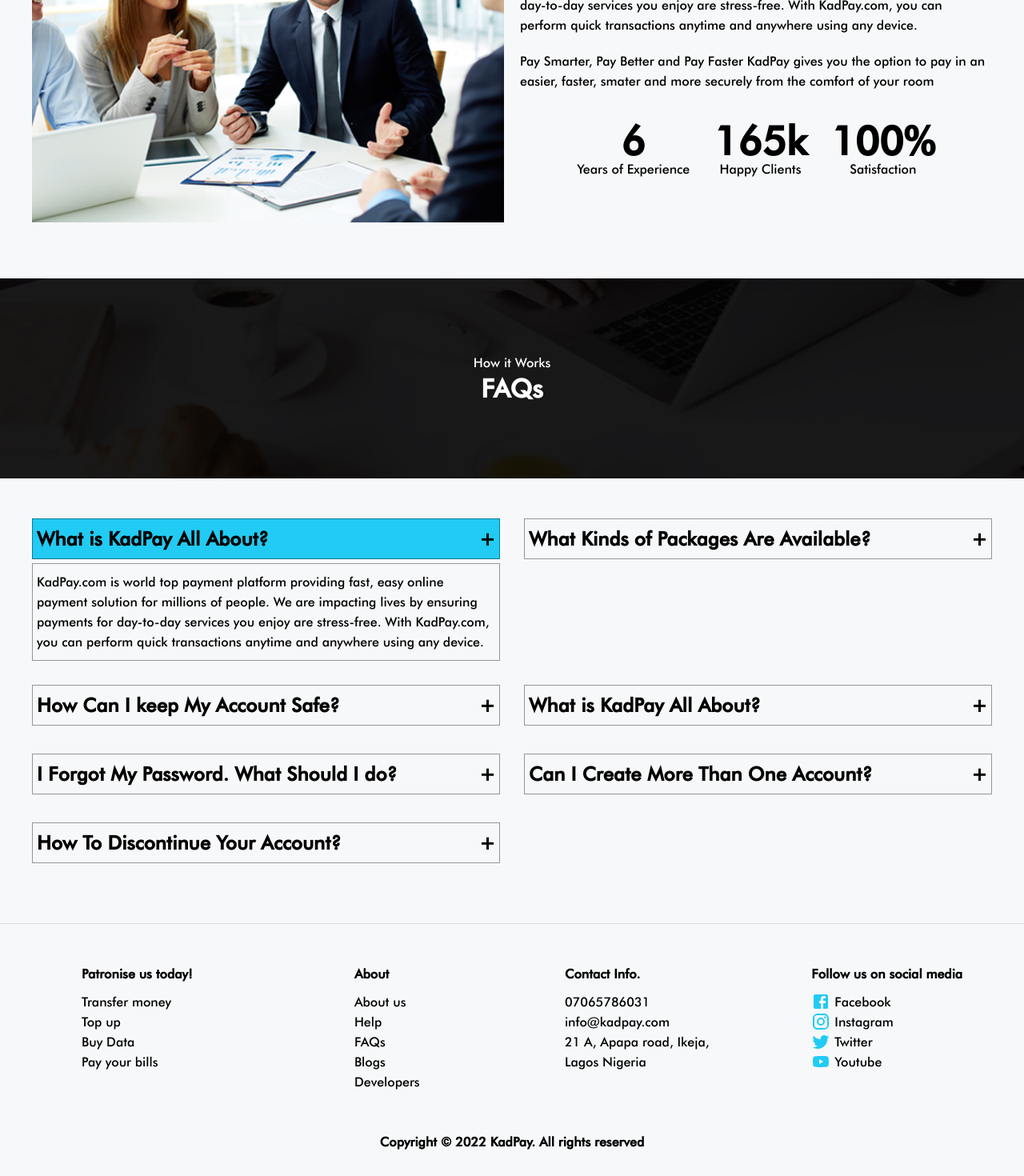
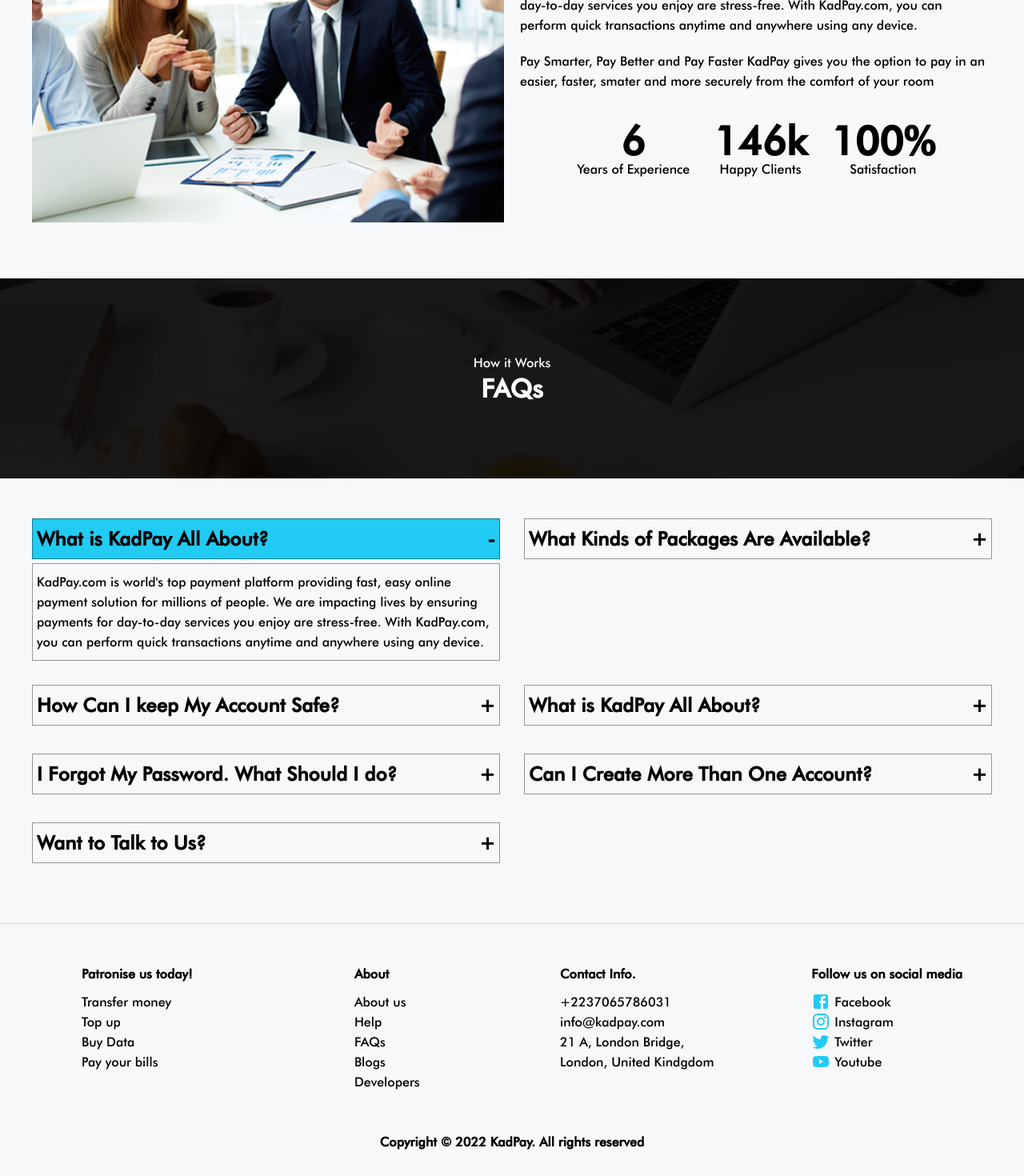
Before and after one commit to Isah-Hamza/kadpay, a React (Create React App) app: page /about-us in a window 1280 px wide. Shown: the part 538-2008 px from the top of the page at 80% size. Built offline with nearby package versions, Linux system fonts and the light colour scheme.

Commit message:
making little changes to the design

```diff
--- a/src/components/footer/Footer.jsx
+++ b/src/components/footer/Footer.jsx
@@ -27,10 +27,10 @@
         </div>
         <div>
           <p>Contact Info.</p>
-          <p>07065786031</p>
+          <p>+2237065786031</p>
           <p>info@kadpay.com</p>
-          <p>21 A, Apapa road, Ikeja,</p>
-          <p>Lagos Nigeria</p>
+          <p>21 A, London Bridge,</p>
+          <p>London, United Kindgdom</p>
         </div>
         <div className='social-media'>
           <p>Follow us on social media </p>
--- a/src/pages/about/About.jsx
+++ b/src/pages/about/About.jsx
@@ -9,7 +9,8 @@
 const faq = useRef(null);
 const [experience, setExperience] = useState(0);
 const [clients, setClients] = useState(0);
-const [satisfaction, setSatisfaction] = useState(100);
+const [satisfaction, setSatisfaction] = useState(0);
+const [symbol, setSymbol] = useState('+');
 
       useLayoutEffect(() => {
         const divs = Array.from(faq.current.children);
@@ -18,7 +19,15 @@
           children[0].addEventListener('click', () => {
             children[0].classList.toggle('open');
             children[1].classList.toggle('open');
-
+            const span = [...children[0].children][0];
+            if(children[0].classList.contains('open')){
+              span.textContent =  '-';
+              // span.style.fontSize = '18px';
+            }else{
+              // span.style.fontSize = 'initial';
+              span.textContent = '+'
+            }
+            // span.textContent == '+' ?  : ;
           })
         });
         return () => {
@@ -28,30 +37,24 @@
       useEffect(() => {
 
         const interval1 = setInterval(() => {
-          setClients(clients +15)
+          setClients(clients +1)
           if(clients >= 165) {
-            setClients(165)
+            setClients(185)
           }
-        }, 100);
 
-        const interval2 = setInterval(() => {
+          setSatisfaction(satisfaction +1)
+            if(satisfaction >= 100) {
+                setSatisfaction(100)
+              }
+
           setExperience(experience +1)
-          if(experience >= 6) {
-            setExperience(6)
-          }
-        }, 100);
-
-        const interval3 = setInterval(() => {
-          setSatisfaction(satisfaction +14)
-          if(satisfaction >= 100) {
-            setSatisfaction(100)
-          }
-        }, 100);
+            if(experience >= 6) {
+              setExperience(6)
+            }
+        }, 40);
 
         return () => {
           clearInterval(interval1)
-          clearInterval(interval2)
-          clearInterval(interval3)
         }
       }, [clients, satisfaction])
 
@@ -68,7 +71,7 @@
             </div>
             <div className='description'>
                 <h1>More About <span className='color'>Us</span> </h1>
-                <p> KadPay.com is world top payment platform providing fast, easy online payment solution for millions of
+                <p> KadPay.com is world's top payment platform providing fast, easy online payment solution for millions of
                     people. We are impacting lives by ensuring payments for day-to-day services you enjoy are
                     stress-free. With KadPay.com, you can perform quick transactions anytime and anywhere using any device.</p>
                 <p>Pay Smarter, Pay Better and Pay Faster
@@ -88,50 +91,50 @@
         </div>
         <div className='faq' ref = { faq }>
           <div >
-            <h2 className='open' ref={question}> What is KadPay All About? <span> + </span> </h2>
-            <p  className='open'>KadPay.com is world top payment platform providing fast, easy online payment solution for millions of
+            <h2 className='open' ref={question}> What is KadPay All About? <span> - </span> </h2>
+            <p  className='open'>KadPay.com is world's top payment platform providing fast, easy online payment solution for millions of
                 people. We are impacting lives by ensuring payments for day-to-day services you enjoy are
                 stress-free. With KadPay.com, you can perform quick transactions anytime and anywhere using any device.</p>
           </div>
 
           <div>
             <h2 ref={question}> What Kinds of Packages Are Available? <span> + </span> </h2>
-            <p >KadPay.com is world top payment platform providing fast, easy online payment solution for millions of
+            <p >KadPay.com is world's top payment platform providing fast, easy online payment solution for millions of
                 people. We are impacting lives by ensuring payments for day-to-day services you enjoy are
                 stress-free. With KadPay.com, you can perform quick transactions anytime and anywhere using any device.</p>
           </div>
 
           <div>
             <h2 ref={question}> How Can I keep My Account Safe? <span> + </span> </h2>
-            <p >KadPay.com is world top payment platform providing fast, easy online payment solution for millions of
+            <p >KadPay.com is world's top payment platform providing fast, easy online payment solution for millions of
                 people. We are impacting lives by ensuring payments for day-to-day services you enjoy are
                 stress-free. With KadPay.com, you can perform quick transactions anytime and anywhere using any device.</p>
           </div>
 
           <div>
             <h2 ref={question}> What is KadPay All About? <span> + </span> </h2>
-            <p >KadPay.com is world top payment platform providing fast, easy online payment solution for millions of
+            <p >KadPay.com is world's top payment platform providing fast, easy online payment solution for millions of
                 people. We are impacting lives by ensuring payments for day-to-day services you enjoy are
                 stress-free. With KadPay.com, you can perform quick transactions anytime and anywhere using any device.</p>
           </div>
 
           <div>
             <h2 ref={question}> I Forgot My Password. What Should I do? <span> + </span> </h2>
-            <p >KadPay.com is world top payment platform providing fast, easy online payment solution for millions of
+            <p >KadPay.com is world's top payment platform providing fast, easy online payment solution for millions of
                 people. We are impacting lives by ensuring payments for day-to-day services you enjoy are
                 stress-free. With KadPay.com, you can perform quick transactions anytime and anywhere using any device.</p>
           </div>
 
           <div>
             <h2 ref={question}> Can I Create More Than One Account? <span> + </span> </h2>
-            <p >KadPay.com is world top payment platform providing fast, easy online payment solution for millions of
+            <p >KadPay.com is world's top payment platform providing fast, easy online payment solution for millions of
                 people. We are impacting lives by ensuring payments for day-to-day services you enjoy are
                 stress-free. With KadPay.com, you can perform quick transactions anytime and anywhere using any device.</p>
           </div>
 
           <div>
-            <h2 ref={question}> How To Discontinue Your Account? <span> + </span> </h2>
-            <p >KadPay.com is world top payment platform providing fast, easy online payment solution for millions of
+            <h2 ref={question}> Want to Talk to Us? <span> + </span> </h2>
+            <p >KadPay.com is world's top payment platform providing fast, easy online payment solution for millions of
                 people. We are impacting lives by ensuring payments for day-to-day services you enjoy are
                 stress-free. With KadPay.com, you can perform quick transactions anytime and anywhere using any device.</p>
           </div>
--- a/src/pages/about/about.css
+++ b/src/pages/about/about.css
@@ -84,6 +84,7 @@
     border: 1px solid rgba(0, 0, 0, 0.4);
     display: flex;
     justify-content: space-between;
+    align-items: center;
     margin-bottom: 5px;
     cursor: pointer;
     user-select: none;
@@ -140,4 +141,14 @@
         display: grid;
         grid-template-columns: repeat(3,1fr);
     }
+
+    .about-container .faq div p.open{
+        max-height: 300px;
+    }
 }
+
+@media screen and (max-width: 370px) {
+    .about-container .faq h2{
+        font-size: 16px;
+    }
+}
--- a/src/pages/landing/Landing.jsx
+++ b/src/pages/landing/Landing.jsx
@@ -3,6 +3,7 @@
 
 import './landing.css';
 import mobileAppIcon from '../../images/img/mobileAppIcon-removebg-preview.png';
+import atmCard from '../../images/img/atmcard.png';
 import google from '../../images/img/playstore.png';
 import apple from '../../images/img/apple.png';
 import airtime from '../../images/img/airtime.png';
@@ -183,7 +184,7 @@
     <div className='row'>
         <div className='first'>
             <div className='left'>
-                <img src={comfort}/>
+                <img src={atmCard} alt= 'atm card' />
             </div>
             <div className='right'>
                 <h3>Pay with so much <br/> <span className='primary-color'>Comfort</span></h3>
--- a/src/pages/landing/landing.css
+++ b/src/pages/landing/landing.css
@@ -74,9 +74,12 @@
     display: flex;
     align-items: center;
     flex-direction: row;
-    font-size: 13.5px;
+    font-size: 14px;
 }
 
+.landingpage-container h1, .landingpage-container h3{
+    text-transform: capitalize;
+}
 .landingpage-container .firstlayer button a{
     text-decoration: none;
     color: inherit;
--- a/src/pages/login/Login.jsx
+++ b/src/pages/login/Login.jsx
@@ -1,6 +1,6 @@
 import React from 'react';
 import { Link } from 'react-router-dom';
-import Account from '@material-ui/icons/AccountCircleSharp';
+import LoginIcon from '@material-ui/icons/LockTwoTone';
 import './login.css';
 
 
@@ -10,7 +10,7 @@
         <div className='right'>
           <div className='login-details'>
                   <h2>User Login</h2>
-                  <span><Account className='user'/></span>
+                  <span><LoginIcon className='user'/></span>
               <form>
                  <div className='email'>
                     <label for = 'email'>Email</label>
--- a/src/pages/services/Services.jsx
+++ b/src/pages/services/Services.jsx
@@ -93,7 +93,7 @@
 
             <div className='why-kadpay' >
                 <h1>Why <span className='color'>KadPay?</span> </h1>
-                <p> KadPay.com is world top payment platform providing fast, easy online payment solution for millions of
+                <p> KadPay.com is world's top payment platform providing fast, easy online payment solution for millions of
                     people. We are impacting lives by ensuring payments for day-to-day services you enjoy are
                     stress-free. With KadPay.com, you can perform quick transactions anytime and anywhere using any device.</p>
                 <div>
```
